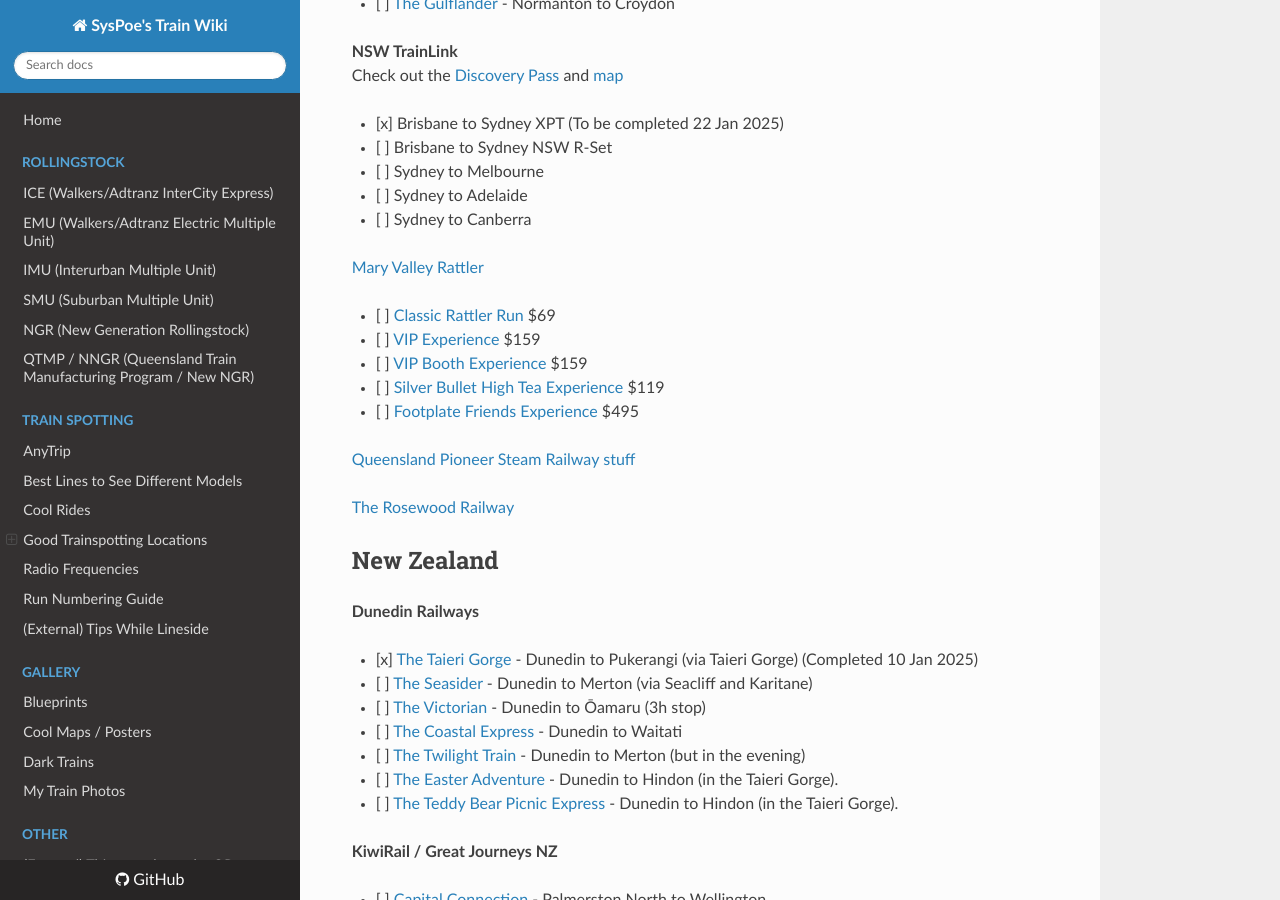
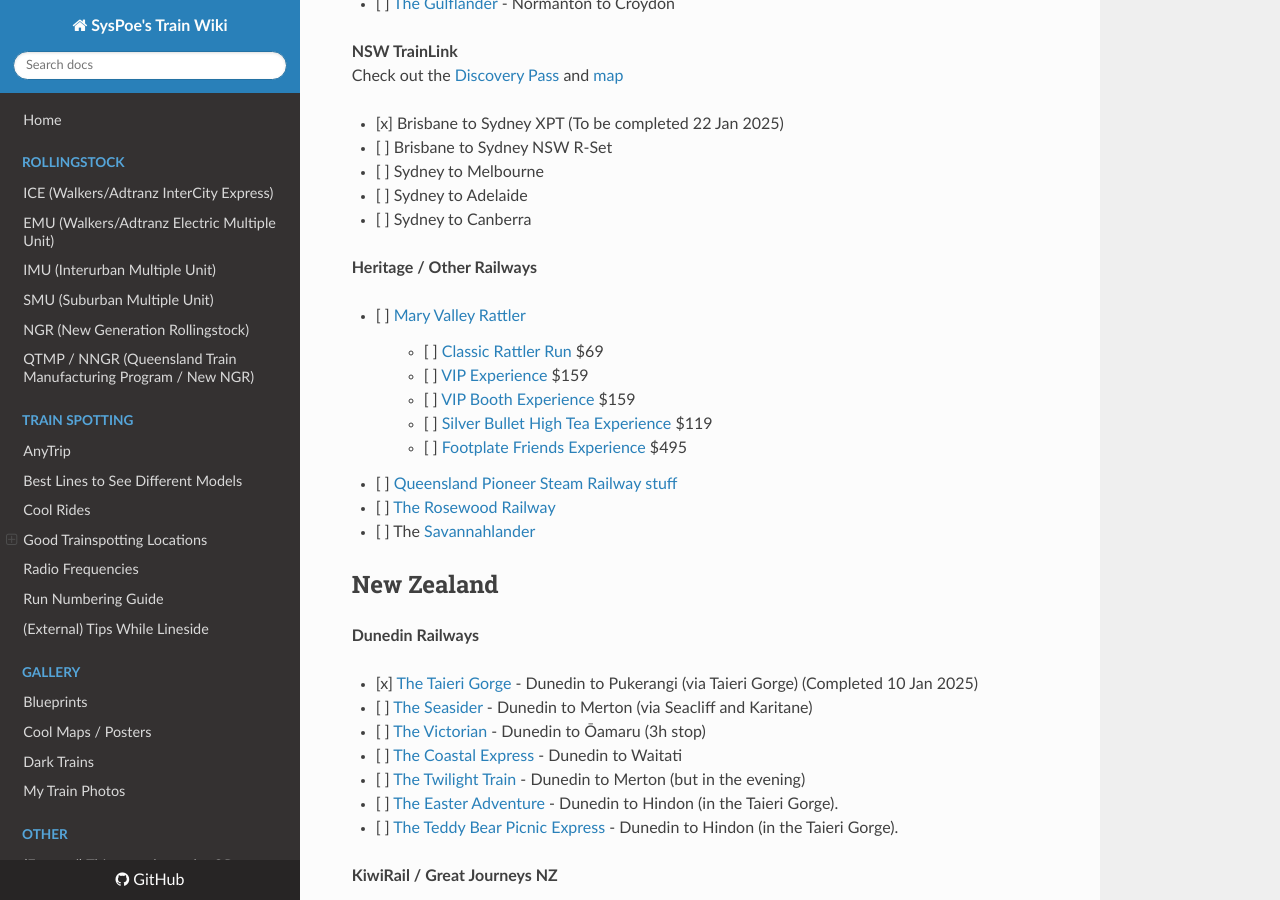
Before and after one commit to SysPoe/train-wiki, an MkDocs documentation site: the page built from docs/Bucket-List.md, in a window 1280 px wide and 900 px high, scrolled down 488 px. Built offline with MkDocs 1.6.1, drawn with Linux system fonts in a browser that asks for light colours; nearby versions of some CDN libraries.

Commit message:
Update bucket list

```diff
--- a/docs/Bucket-List.md
+++ b/docs/Bucket-List.md
@@ -24,17 +24,17 @@
 - [ ] Sydney to Adelaide
 - [ ] Sydney to Canberra
 
-[Mary Valley Rattler](https://www.maryvalleyrattler.com.au/)
+**Heritage / Other Railways**
 
-- [ ] [Classic Rattler Run](https://www.maryvalleyrattler.com.au/train-journeys/classic-rattler-run/) $69
-- [ ] [VIP Experience](https://www.maryvalleyrattler.com.au/packages/vip-club-car/) $159
-- [ ] [VIP Booth Experience](https://www.maryvalleyrattler.com.au/packages/vip-booth/) $159
-- [ ] [Silver Bullet High Tea Experience](https://www.maryvalleyrattler.com.au/train-journeys/silver-bullet-high-tea/) $119
-- [ ] [Footplate Friends Experience](https://www.maryvalleyrattler.com.au/footplate-friends-experience/) $495
-
-[Queensland Pioneer Steam Railway stuff](https://www.facebook.com/QldPioneerSteamRailway)
-
-[The Rosewood Railway](https://www.rosewoodrailway.org.au/)
+- [ ] [Mary Valley Rattler](https://www.maryvalleyrattler.com.au/)
+> - [ ] [Classic Rattler Run](https://www.maryvalleyrattler.com.au/train-journeys/classic-rattler-run/) $69
+> - [ ] [VIP Experience](https://www.maryvalleyrattler.com.au/packages/vip-club-car/) $159
+> - [ ] [VIP Booth Experience](https://www.maryvalleyrattler.com.au/packages/vip-booth/) $159
+> - [ ] [Silver Bullet High Tea Experience](https://www.maryvalleyrattler.com.au/train-journeys/silver-bullet-high-tea/) $119
+> - [ ] [Footplate Friends Experience](https://www.maryvalleyrattler.com.au/footplate-friends-experience/) $495
+- [ ] [Queensland Pioneer Steam Railway stuff](https://www.facebook.com/QldPioneerSteamRailway)
+- [ ] [The Rosewood Railway](https://www.rosewoodrailway.org.au/)
+- [ ] The [Savannahlander](https://savannahlander.com.au)
 
 
 ## New Zealand
```
